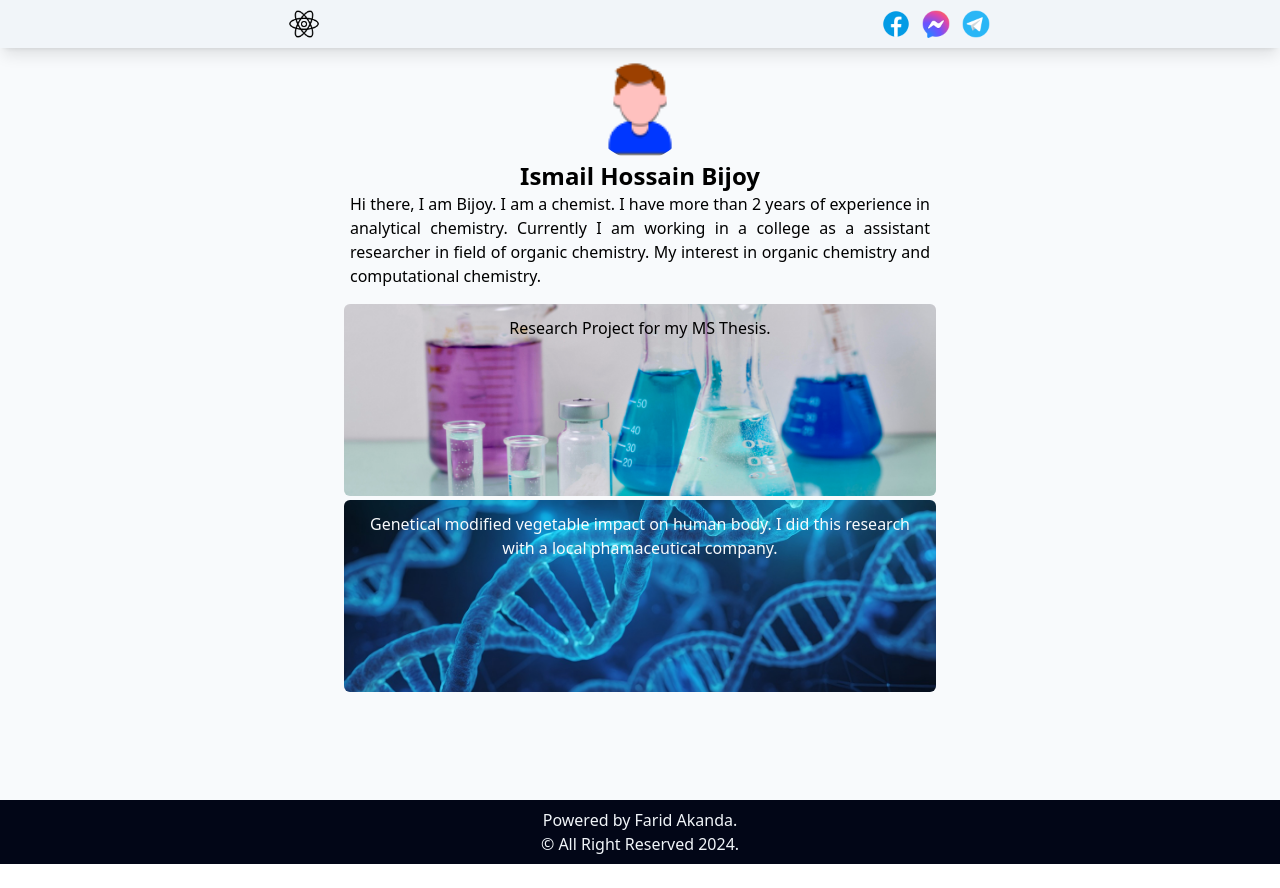
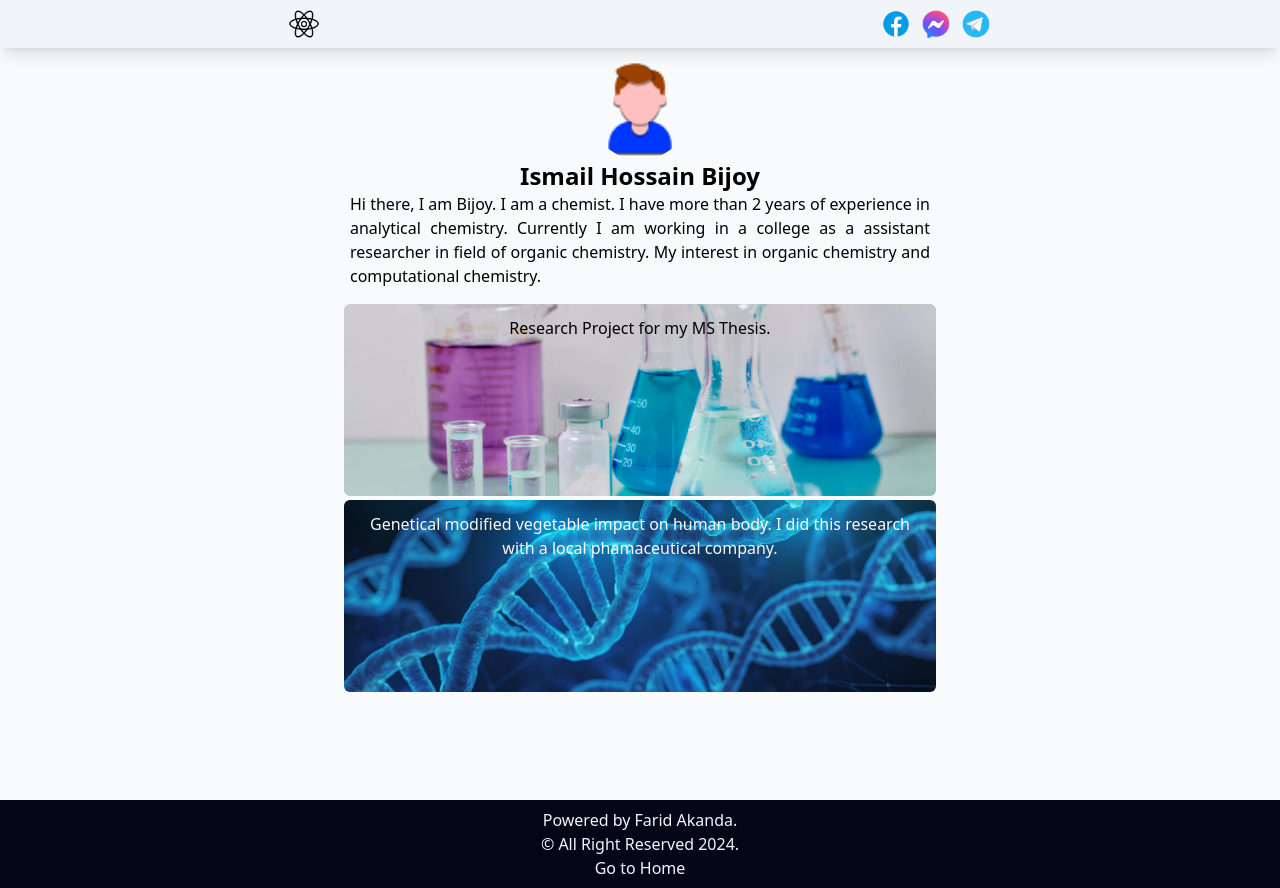
Before and after one commit to faridhakanda/chemistry, a Next.js app: page / in a window 1280 px wide. Before the commit the page ends 864 px from the top, so only its background shows below. Built offline with nearby package versions, Linux system fonts and the light colour scheme.

Commit message:
first with link

```diff
--- a/src/components/footer.tsx
+++ b/src/components/footer.tsx
@@ -1,10 +1,12 @@
 import React from 'react'
+import Link from 'next/link'
 const Footer = () => {
   return (
     <div className="bg-slate-950 text-slate-100 p-2 text-center">
         <div>
             <h1>Powered by Farid Akanda.</h1>
             <h1>&copy; All Right Reserved 2024.</h1>
+            <Link href="/">Go to Home</Link>
         </div>
     </div>
   )
```
